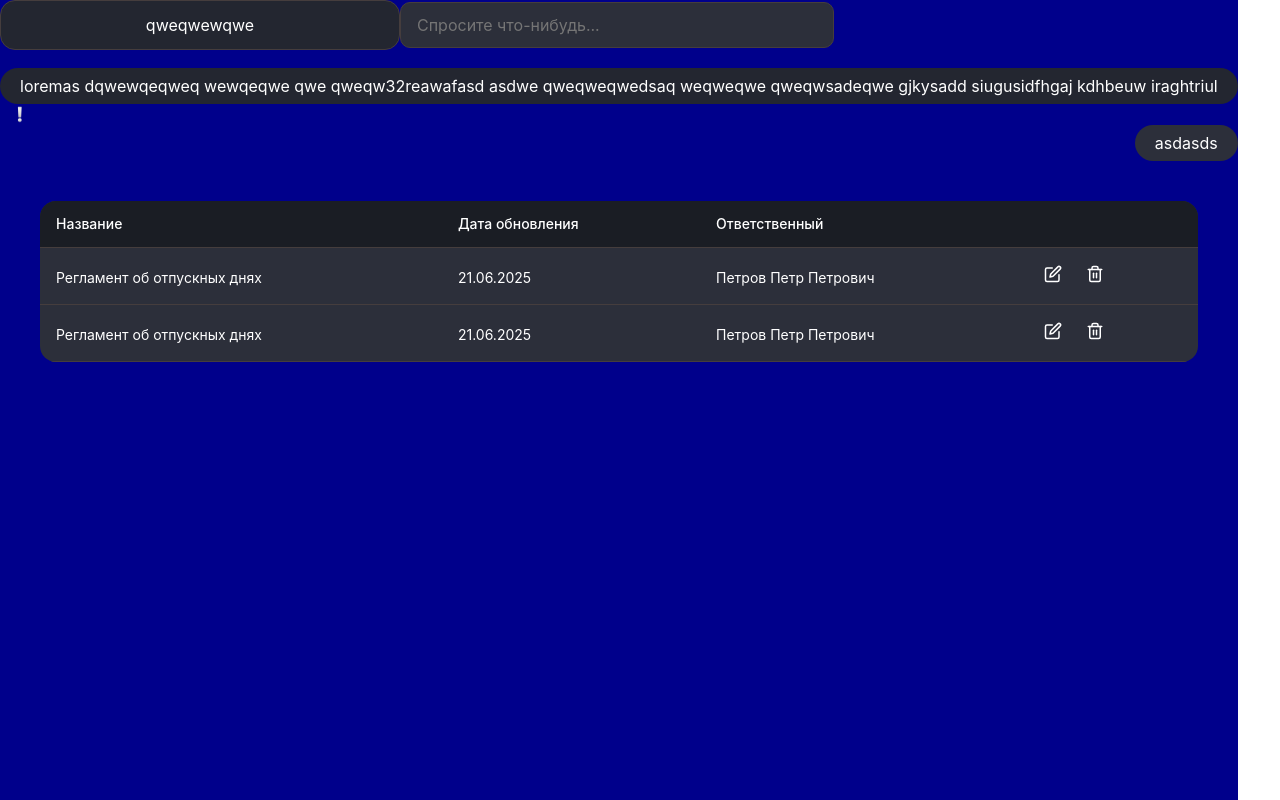
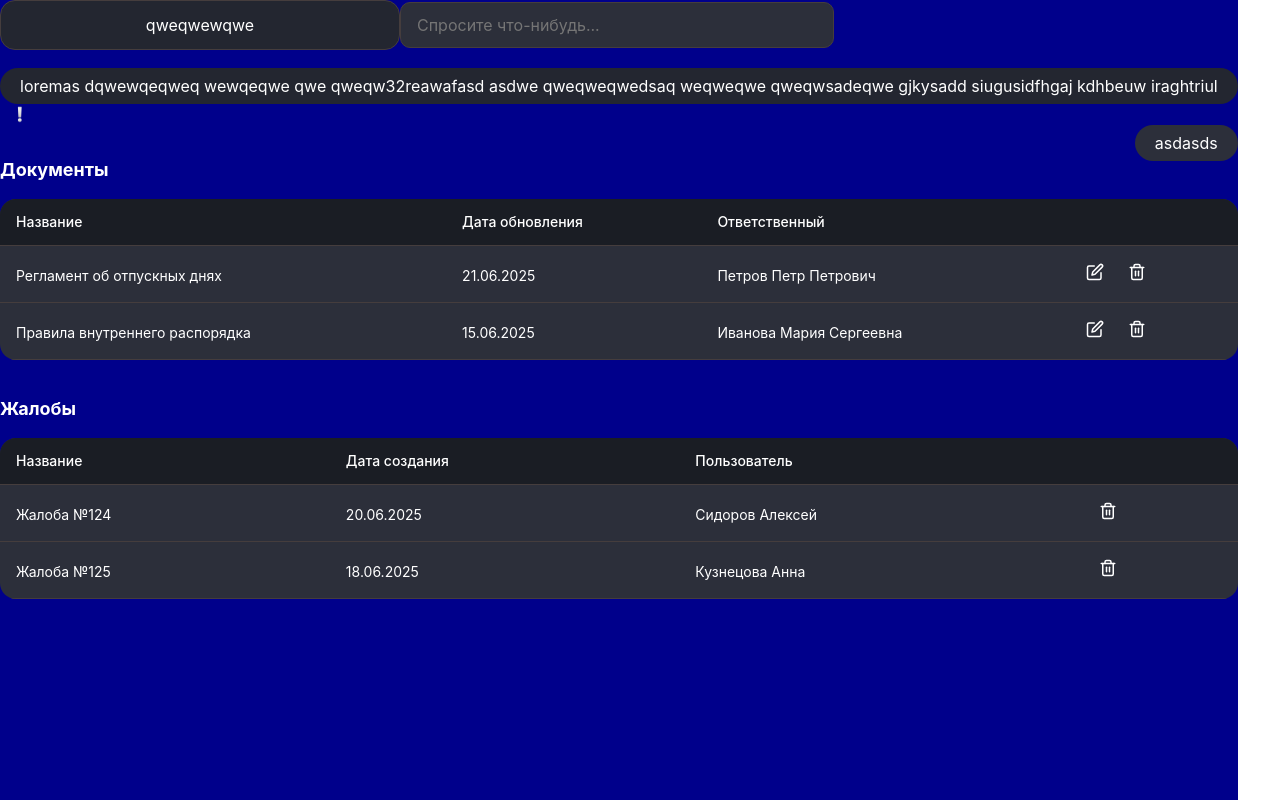
Before and after one commit to justyartsev/HR-Guardian, a React (Vite) app in the folder FrontEnd/: page / in a window 1280 px wide. Built offline with nearby package versions, Linux system fonts and the light colour scheme.

Commit message:
Table with documents+complaints

```diff
--- a/FrontEnd/src/App.jsx
+++ b/FrontEnd/src/App.jsx
@@ -3,20 +3,40 @@ import { Message } from './components/Message/message.jsx'
 import { Input } from './components/input/Input.jsx'
 import { Table } from "./components/Table/Table";
 
-const mockData = [
+const mockDocuments = [
   {
     name: "Регламент об отпускных днях",
     date: "21.06.2025",
-    owner: "Петров Петр Петрович",
+    owner: "Петров Петр Петрович"
   },
   {
-    name: "Регламент об отпускных днях",
-    date: "21.06.2025",
-    owner: "Петров Петр Петрович",
+    name: "Правила внутреннего распорядка",
+    date: "15.06.2025",
+    owner: "Иванова Мария Сергеевна"
+  },
+];
+
+const mockComplaints = [
+  {
+    name: "Жалоба №124",
+    date: "20.06.2025",
+    user: "Сидоров Алексей"
+  },
+  {
+    name: "Жалоба №125",
+    date: "18.06.2025",
+    user: "Кузнецова Анна"
   },
 ];
 
 function App() {
+  const handleEdit = (item) => {
+    console.log("Редактировать:", item);
+  };
+
+  const handleDelete = (item) => {
+    console.log("Удалить:", item);
+  };
 
 
   return (
@@ -28,8 +48,37 @@ function App() {
       />
       <Message type={"output"} alertMsg="weqiuryjbdsfudsiyarweagjguh">loremas dqwewqeqweq wewqeqwe  qwe qweqw32reawafasd asdwe qweqweqwedsaq weqweqwe qweqwsadeqwe gjkysadd siugusidfhgaj kdhbeuw iraghtriul</Message>
       <Message type={"input"}>asdasds</Message>
-      <div style={{ backgroundColor: "darkblue", padding: "40px" }}>
-        <Table data={mockData} />
+      {/* Таблица документов */}
+      <div style={{ marginBottom: "40px" }}>
+        <h2 style={{
+          color: "white",
+          marginBottom: "20px",
+          fontSize: "1.8rem"
+        }}>
+          Документы
+        </h2>
+        <Table
+          data={mockDocuments}
+          type="documents"
+          onEdit={handleEdit}
+          onDelete={handleDelete}
+        />
+      </div>
+
+      {/* Таблица жалоб */}
+      <div>
+        <h2 style={{
+          color: "white",
+          marginBottom: "20px",
+          fontSize: "1.8rem"
+        }}>
+          Жалобы
+        </h2>
+        <Table
+          data={mockComplaints}
+          type="complaints"
+          onDelete={handleDelete}
+        />
       </div>
     </div>
   )
--- a/FrontEnd/src/components/Table/Table.jsx
+++ b/FrontEnd/src/components/Table/Table.jsx
@@ -1,28 +1,47 @@
 import { TableWrapper, StyledTable, Thead, Th, Tbody } from "./table.styles";
 import { TableRow } from "./TableRow";
 
-export function Table({ data }) {
+export function Table({
+  data,
+  type = "documents", // По умолчанию таблица документов
+  onEdit,
+  onDelete
+}) {
+  const headers = {
+    documents: [
+      { key: "name", label: "Название" },
+      { key: "date", label: "Дата обновления" },
+      { key: "owner", label: "Ответственный" },
+      { key: "actions", label: "" }
+    ],
+    complaints: [
+      { key: "name", label: "Название" },
+      { key: "date", label: "Дата создания" },
+      { key: "user", label: "Пользователь" },
+      { key: "delete", label: "" }
+    ]
+  };
+
+  const currentHeaders = headers[type];
+
   return (
     <TableWrapper>
       <StyledTable>
         <Thead>
           <tr>
-                        <Th>Название</Th>
-                        <Th>Дата обновления</Th>
-                        <Th>Ответственный</Th>
-                        <Th></Th>
+            {currentHeaders.map((header) => (
+              <Th key={header.key}>{header.label}</Th>
+            ))}
           </tr>
         </Thead>
-
         <Tbody>
           {data.map((item, index) => (
             <TableRow
               key={index}
-                            name={item.name}
-                            date={item.date}
-                            owner={item.owner}
-                            onEdit={() => console.log("edit", item)}
-                            onDelete={() => console.log("delete", item)}
+              item={item}
+              type={type}
+              onEdit={() => onEdit && onEdit(item)}
+              onDelete={() => onDelete && onDelete(item)}
             />
           ))}
         </Tbody>
--- a/FrontEnd/src/components/Table/TableRow.jsx
+++ b/FrontEnd/src/components/Table/TableRow.jsx
@@ -1,17 +1,33 @@
 import { Tr, Td, Actions, IconButton } from "./table.styles";
 import { FiEdit, FiTrash2 } from "react-icons/fi";
 
-export function TableRow({ name, date, owner, onEdit, onDelete }) {
+export function TableRow({ item, type, onEdit, onDelete }) {
+  const getCellContent = (key) => {
+    switch (key) {
+      case "date":
+        return item.date;
+      case "owner":
+      case "user":
+        return item.owner || item.user;
+      case "name":
+        return item.name;
+      default:
+        return "";
+    }
+  };
+
   return (
     <Tr>
-            <Td>{name}</Td>
-            <Td>{date}</Td>
-            <Td>{owner}</Td>
+      <Td>{item.name}</Td>
+      <Td>{item.date}</Td>
+      <Td>{item.owner || item.user}</Td>
       <Td>
         <Actions>
+          {type === "documents" && (
             <IconButton onClick={onEdit}>
               <FiEdit />
             </IconButton>
+          )}
           <IconButton className="danger" onClick={onDelete}>
             <FiTrash2 />
           </IconButton>
```
Lines whose indentation alone changed are shown as unchanged.
